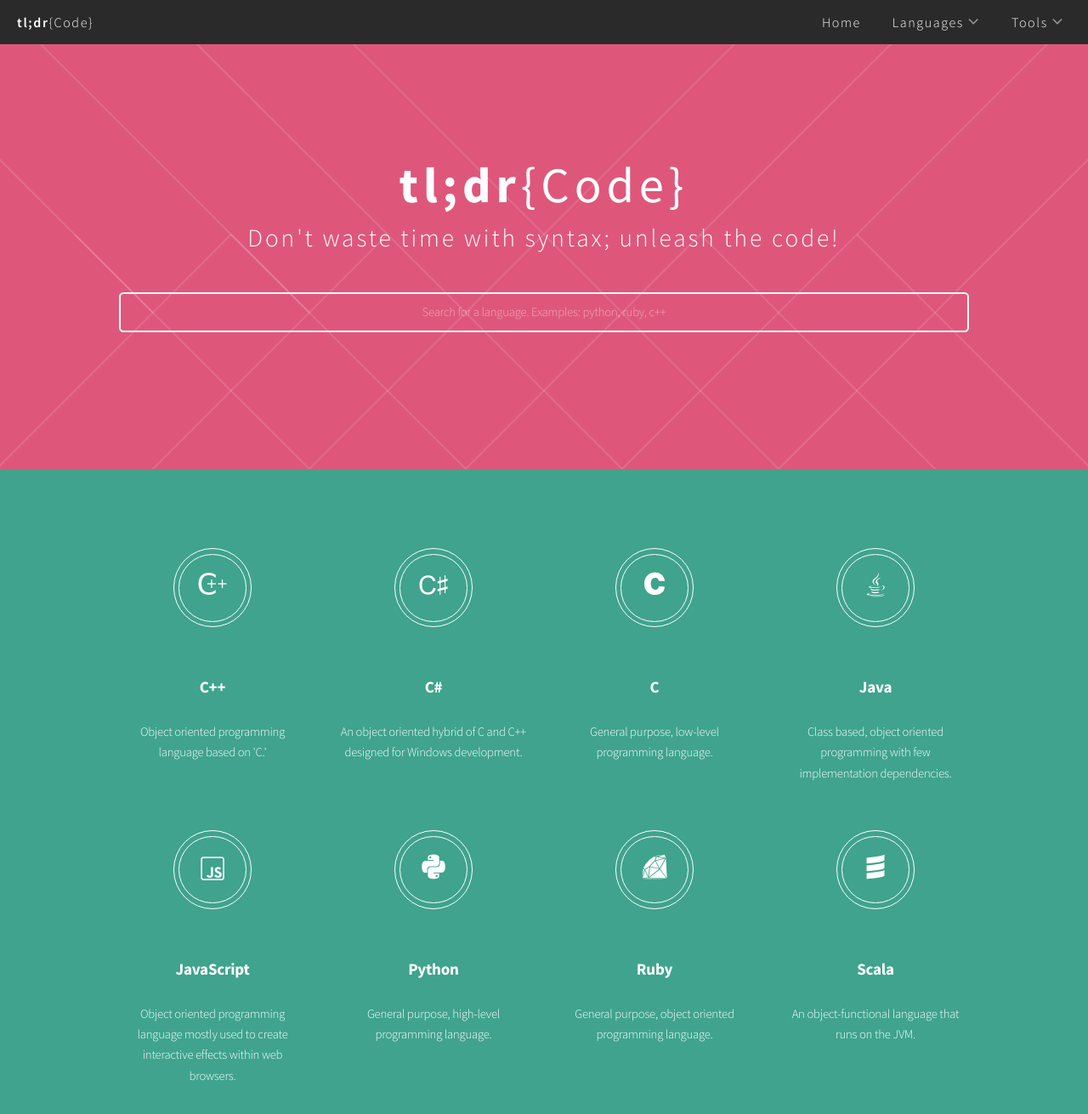
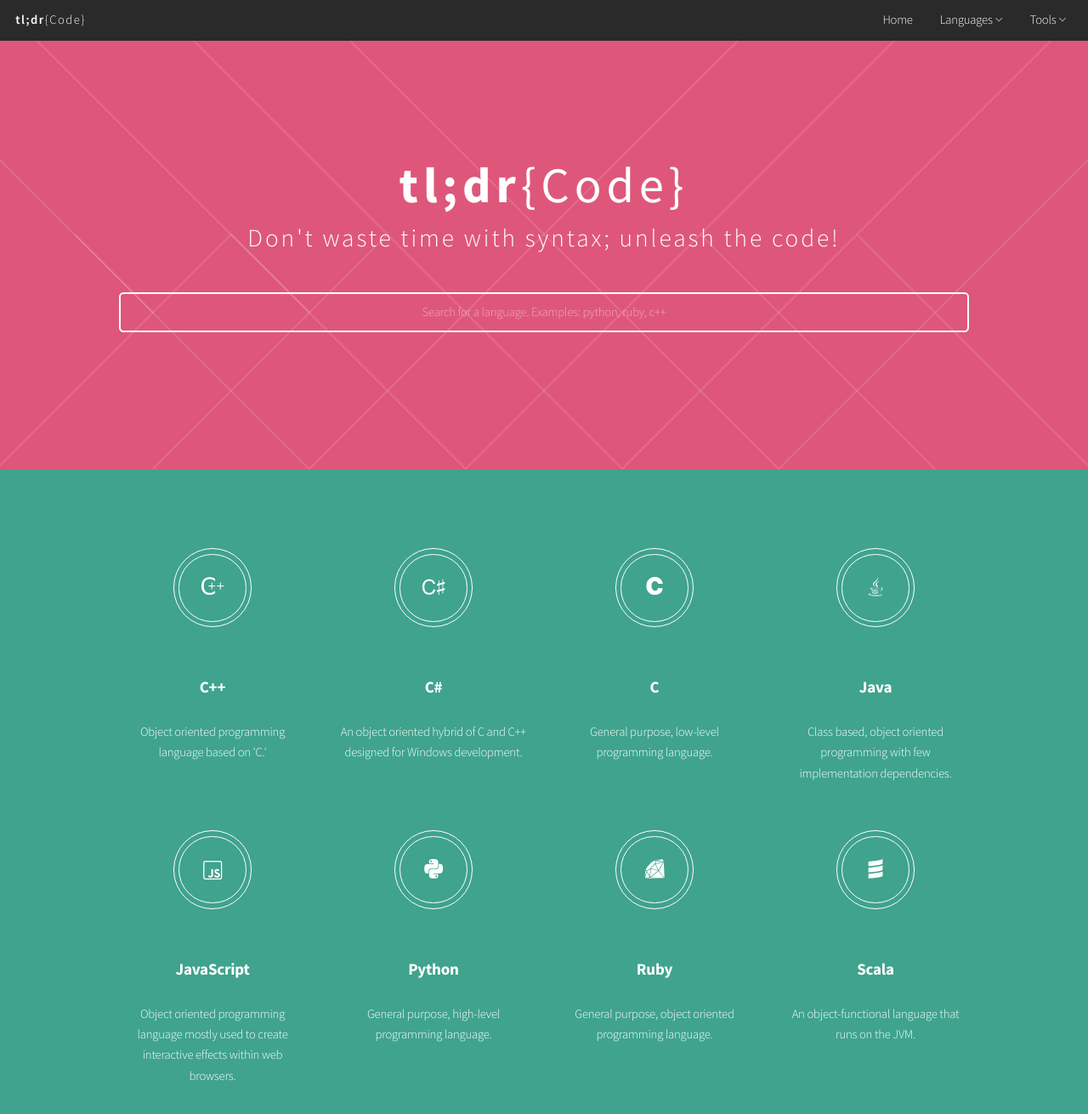
Before and after one commit to tldrcode/tldrcode.com, a Jekyll site: the page built from index.html, in a window 1280 px wide and 1400 px high. Shown: the top 1311 px of the window at 85% size. Built offline with Jekyll 4.4.1, drawn with Linux system fonts in a browser that asks for light colours.

Commit message:
Fixed header font spacing and icons

```diff
--- a/css/style.css
+++ b/css/style.css
@@ -17,7 +17,7 @@
 body {
     color: #2a2a2a;
     font-family: 'Source Sans Pro', sans-serif;
-    font-size: 12pt;
+    font-size: 11pt;
     font-weight: 300;
     line-height: 1.65em;
     letter-spacing: -0.015em;
@@ -25,7 +25,7 @@ body {
 
 input {
     font-family: 'Source Sans Pro', sans-serif;
-    font-size: 12pt;
+    font-size: 11pt;
     font-weight: 300;
     letter-spacing: -0.015em;
 }
@@ -104,12 +104,12 @@ p, ul, ol, dl, table {
 p {
 }
 
-header {
+/*header {
     margin-bottom: 1em;
-}
+}*/
 
 .homepage header {
-    letter-spacing: 0.10em;
+    /*letter-spacing: 0.10em;*/
     text-align: center;
 }
 
@@ -564,7 +564,6 @@ table.default tbody {
 .icon:before {
     display: inline-block;
     font-family: FontAwesome;
-    font-size: 1.25em;
     text-decoration: none;
     font-style: normal;
     font-weight: normal;
@@ -581,9 +580,9 @@ table.default tbody {
     padding-top: 0em;
 }
 
-body.landing #skel-layers-wrapper {
+/*body.landing #skel-layers-wrapper {
     padding-top: 0;
-}
+}*/
 
 @-moz-keyframes reveal-header {
     0% {
@@ -645,13 +644,13 @@ body.landing #skel-layers-wrapper {
     top: 0;
     width: 100%;
     z-index: 10000;
-    font-size: 12pt;
+    font-size: 11pt;
 }
 
 #header h1 {
     left: 1.25em;
     position: absolute;
-    font-size: 12pt;
+    font-size: 11pt;
 }
 
 #header h1 a {
@@ -668,7 +667,6 @@ body.landing #skel-layers-wrapper {
     right: 0.75em;
     top: 0;
     vertical-align: middle;
-    letter-spacing: 0.1em;
 }
 
 #header nav > ul {
@@ -843,7 +841,7 @@ body.landing #skel-layers-wrapper {
 }
 
 .dropotron.level-0 {
-    font-size: 12pt;
+    font-size: 11pt;
     margin: 1em 0 0 0;
 }
 
@@ -948,7 +946,7 @@ body.landing #skel-layers-wrapper {
     outline: none;
     color: #aaa;
     color: #fff;
-    font-size: 10pt;
+    font-size: 11pt;
 }
 
 #header .formerize-placeholder {
@@ -1171,6 +1169,7 @@ ul.featured .row {
     background-size: auto 150%;
     text-align: center;
     color: #fff;
+    font-size: 11pt;
 }
 
 #banner header {
@@ -1290,9 +1289,9 @@ ul.featured .row {
     background: #fff;
 }
 
-#main header {
+/*#main header {
     margin-bottom: 1em;
-}
+}*/
 
 .homepage #main header {
     margin-bottom: 3em;
```
